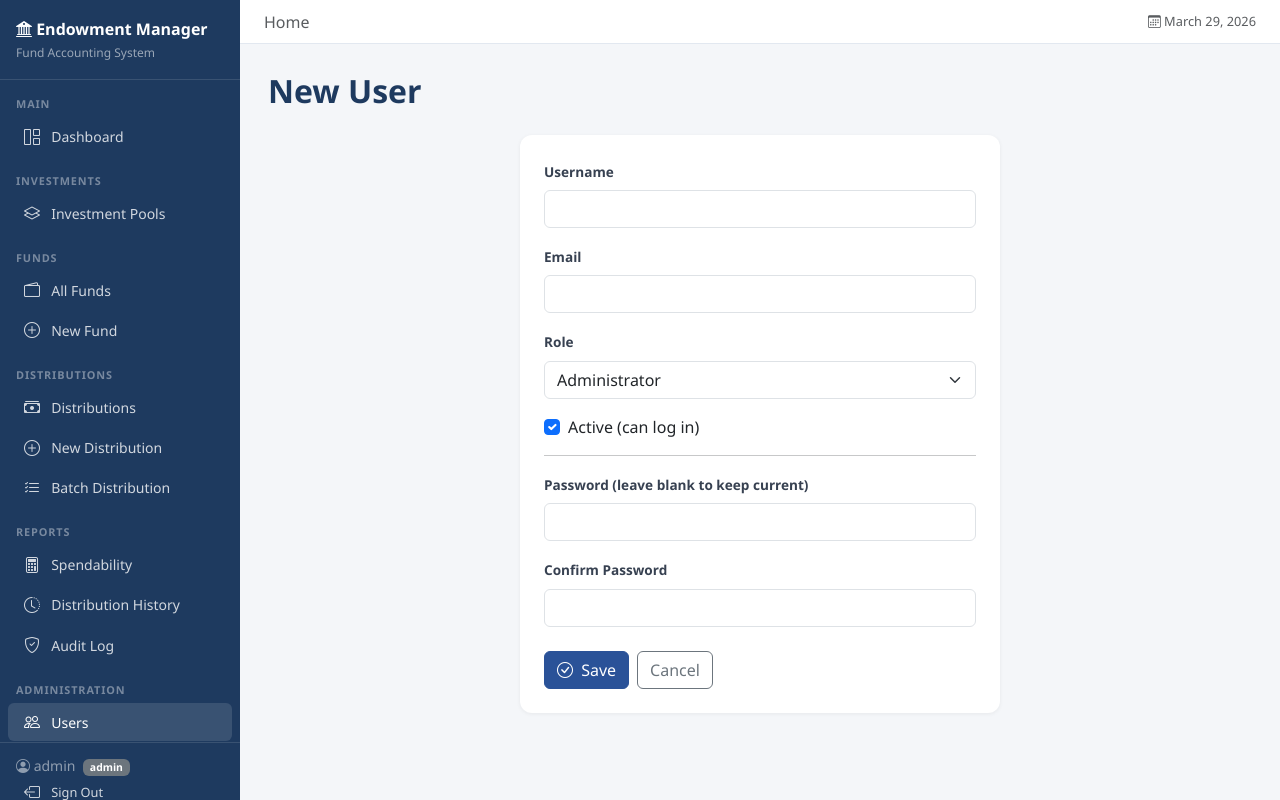
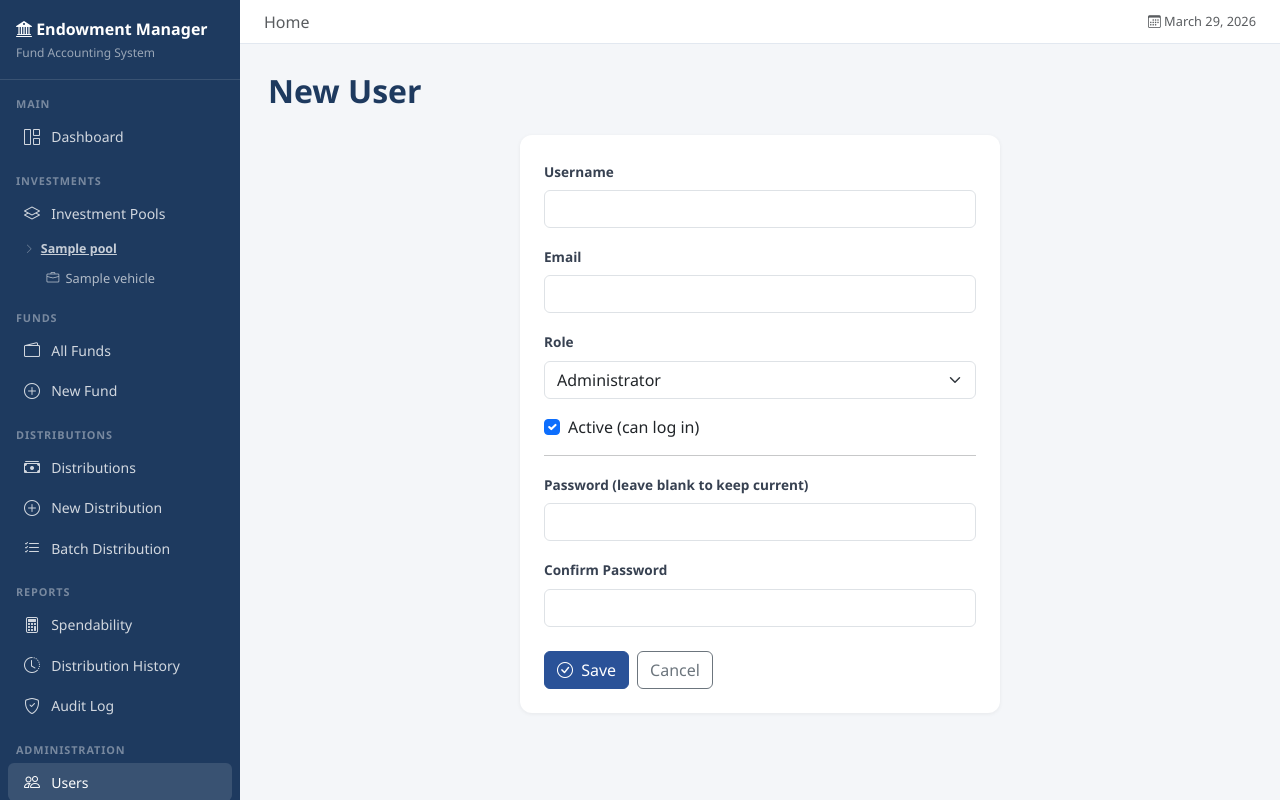
Before and after one commit to votipkaa/Endowment-Accounting, a Flask app: page /admin/users/new in a window 1280 px wide. Run offline with Flask 3, Linux system fonts and the light colour scheme; a user stored in the database is signed in; tables that the repository leaves empty hold one stand-in row (values such as "Sample post"); some libraries are stand-ins or nearby versions.

Commit message:
Add vehicle sidebar navigation and fix sidebar pool links
- Show all pools and their vehicles in the sidebar as expandable links
- Add sidebar_pools context processor so every template has pool data
- Vehicles link directly to the vehicle detail page
- Pool names link to the pool detail page
- Active state highlights current pool/vehicle

```diff
--- a/app/app.py
+++ b/app/app.py
@@ -95,10 +95,21 @@ def create_app():
     # Audit helper — accessible from all routes
     @app.context_processor
     def inject_helpers():
+        sidebar_pools = []
+        try:
+            from flask_login import current_user as cu
+            if cu.is_authenticated:
+                sidebar_pools = (InvestmentPool.query
+                                 .filter_by(is_active=True)
+                                 .order_by(InvestmentPool.name)
+                                 .all())
+        except Exception:
+            pass
         return dict(
             UserRole=UserRole,
             FundRestriction=FundRestriction,
             now=datetime.utcnow(),
+            sidebar_pools=sidebar_pools,
         )
 
     # Create tables and seed admin on first run
--- a/app/templates/base.html
+++ b/app/templates/base.html
@@ -41,6 +41,20 @@
       background: rgba(255,255,255,0.12); color: #fff;
     }
     #sidebar .nav-link i { font-size: 1rem; width: 1.2rem; }
+    #sidebar .nav-vehicle {
+      color: rgba(255,255,255,0.65); padding: .3rem 1rem .3rem 2.4rem;
+      border-radius: 6px; margin: 1px 8px; font-size: 0.8rem;
+      display: flex; align-items: center; gap: 0.4rem;
+      text-decoration: none;
+    }
+    #sidebar .nav-vehicle:hover { background: rgba(255,255,255,0.10); color: #fff; }
+    #sidebar .nav-vehicle.active { background: rgba(255,255,255,0.10); color: #fff; }
+    #sidebar .nav-pool-name {
+      color: rgba(255,255,255,0.75); padding: .35rem 1rem .2rem 1rem;
+      font-size: 0.78rem; font-weight: 600; display: flex; align-items: center; gap: 0.4rem;
+      cursor: pointer; border-radius: 6px; margin: 1px 8px;
+    }
+    #sidebar .nav-pool-name:hover { background: rgba(255,255,255,0.08); }
     #sidebar .sidebar-footer {
       margin-top: auto; border-top: 1px solid rgba(255,255,255,0.12);
       padding: 0.75rem 1rem;
@@ -115,9 +129,24 @@
   </a>
 
   <div class="nav-section">Investments</div>
-  <a href="{{ url_for('pools.index') }}" class="nav-link {% if 'pools' in request.endpoint %}active{% endif %}">
+  <a href="{{ url_for('pools.index') }}" class="nav-link {% if request.endpoint == 'pools.index' %}active{% endif %}">
     <i class="bi bi-layers"></i> Investment Pools
   </a>
+
+  {% for pool in sidebar_pools %}
+  {# Pool row — click to go to pool detail #}
+  <a href="{{ url_for('pools.detail', pool_id=pool.id) }}"
+     class="nav-pool-name {% if request.endpoint == 'pools.detail' and request.view_args.get('pool_id') == pool.id %}active{% endif %}">
+    <i class="bi bi-chevron-right" style="font-size:.65rem;opacity:.5"></i>{{ pool.name }}
+  </a>
+  {# Vehicles under this pool #}
+  {% for v in pool.vehicles.filter_by(is_active=True).all() %}
+  <a href="{{ url_for('pools.vehicle_detail', pool_id=pool.id, vehicle_id=v.id) }}"
+     class="nav-vehicle {% if request.endpoint == 'pools.vehicle_detail' and request.view_args.get('vehicle_id') == v.id %}active{% endif %}">
+    <i class="bi bi-briefcase"></i>{{ v.name }}
+  </a>
+  {% endfor %}
+  {% endfor %}
 
   <div class="nav-section">Funds</div>
   <a href="{{ url_for('funds.index') }}" class="nav-link {% if request.endpoint in ['funds.index'] %}active{% endif %}">
```
